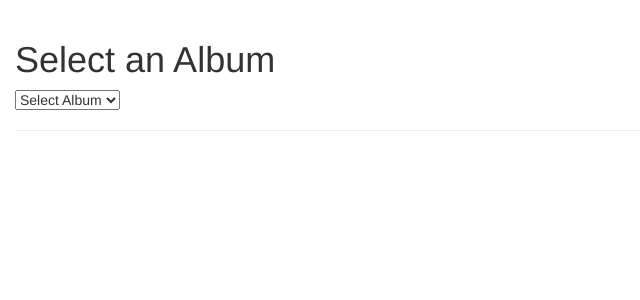
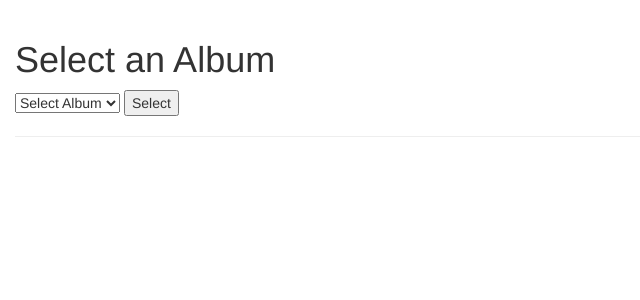
Before and after one commit to bennettdaley/smart-turntable-webapp, a Flask app: page /select_album in a window 1280 px wide. Shown: the part 60-360 px from the top of the page, without its empty margins (0-640 px from the left). Run offline with Flask 2, Linux system fonts and the light colour scheme; data that the repository does not hold is empty; some libraries are stand-ins or nearby versions.

Commit message:
Fixed form submission

```diff
--- a/templates/select_album.html
+++ b/templates/select_album.html
@@ -13,5 +13,6 @@
             <option value="{{ album.id }}">{{ album.name }}</option>
         {% endfor %}
         </select>
+        <button type="submit">Select</button>
     </form>
 {% endblock %}
--- a/templates/select_track.html
+++ b/templates/select_track.html
@@ -14,5 +14,6 @@
             <option value="{{ track.id }}">{{ track.name }}</option>
         {% endfor %}
         </select>
+        <button type="submit">Select</button>
     </form>
 {% endblock %}
```
